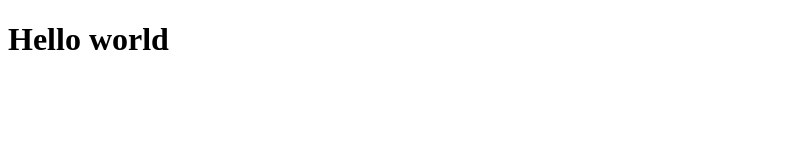
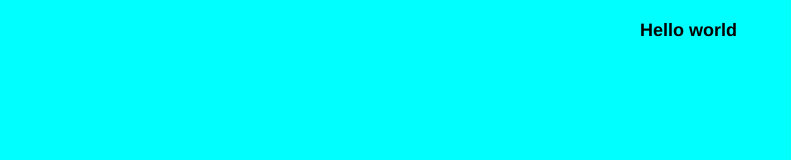
Before and after one commit to code-innit/test, a plain HTML site: page index.html in a window 1280 px wide. Shown: the whole page, without its empty margins (0-791 px from the left). Drawn offline with Linux system fonts and the light colour scheme.

Commit message:
fourth commint

```diff
--- a/index.html
+++ b/index.html
@@ -4,6 +4,7 @@
     <meta charset="UTF-8">
     <meta name="viewport" content="width=device-width, initial-scale=1.0">
     <title>Document</title>
+    <link rel="stylesheet" href="style.css">
 </head>
 <body>
     <h1>Hello world </h1>
--- a/style.css
+++ b/style.css
@@ -0,0 +1,12 @@
+body{
+    background-color: aqua;
+    font: 1em sans-serif;
+    position: relative;
+}
+h1{
+    font-size: large;
+    font-family: 'Franklin Gothic Medium', 'Arial Narrow', Arial, sans-serif;
+    position: absolute;
+    top: 50%;
+    left: 50%;
+}
```
